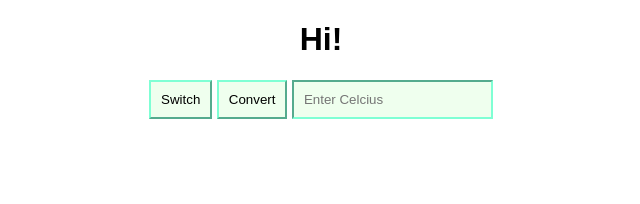
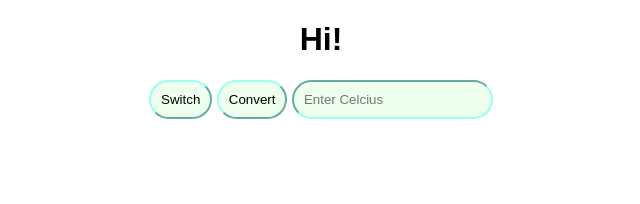
Before and after one commit to knotbin/c-f-converter, a plain HTML site: page index.html in a window 1280 px wide. Shown: the top 204 px of the page, 319-959 px from the left. Drawn offline with Linux system fonts and the light colour scheme; a web font is replaced by a local one.

Commit message:
border radius

```diff
--- a/index.js
+++ b/index.js
@@ -49,7 +49,7 @@ function convert1() {
         farenval = outie;
     } else {
         outie = (innie.value - 32) * (5/9);
-        out1.innerHTML = outie.toFixed(1) + '°C' + innie.value + '°F';
+        out1.innerHTML = outie.toFixed(1) + '°C ' + innie.value + '°F';
         red = Math.floor(innie.value / 100 * 255);
         blue = Math.floor((100 - innie.value)/100 * 255);
         green = Math.floor(((50 - Math.abs (50 - innie.value)) / 50) * 220);
--- a/mystyles.css
+++ b/mystyles.css
@@ -11,7 +11,9 @@ body {
 }
 .padme {
     padding: 10px;
-    border-color: aquamarine;
+    border-color: rgb(152, 255, 241);
+    border-radius: 40px;
+    outline: 0px;
     background: rgb(239, 255, 238);
     font-family: 'Gotham', sans-serif;
     font-family: 'Gotham Black', sans-serif;
```
